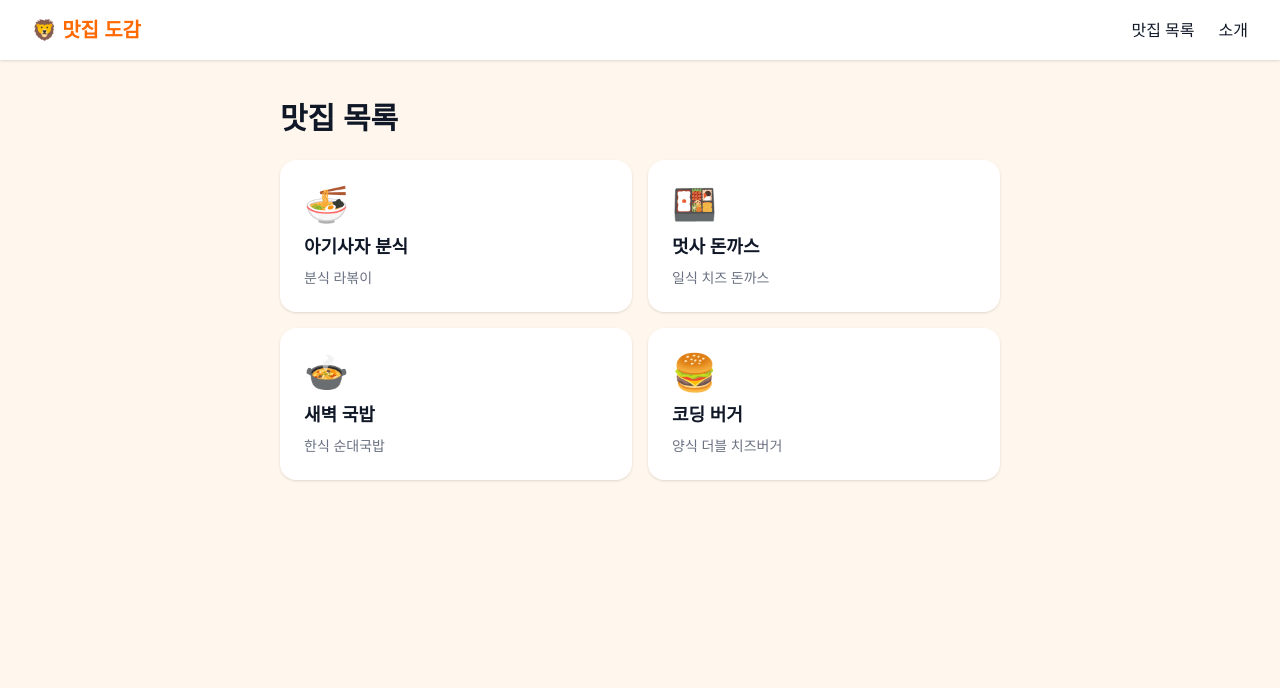
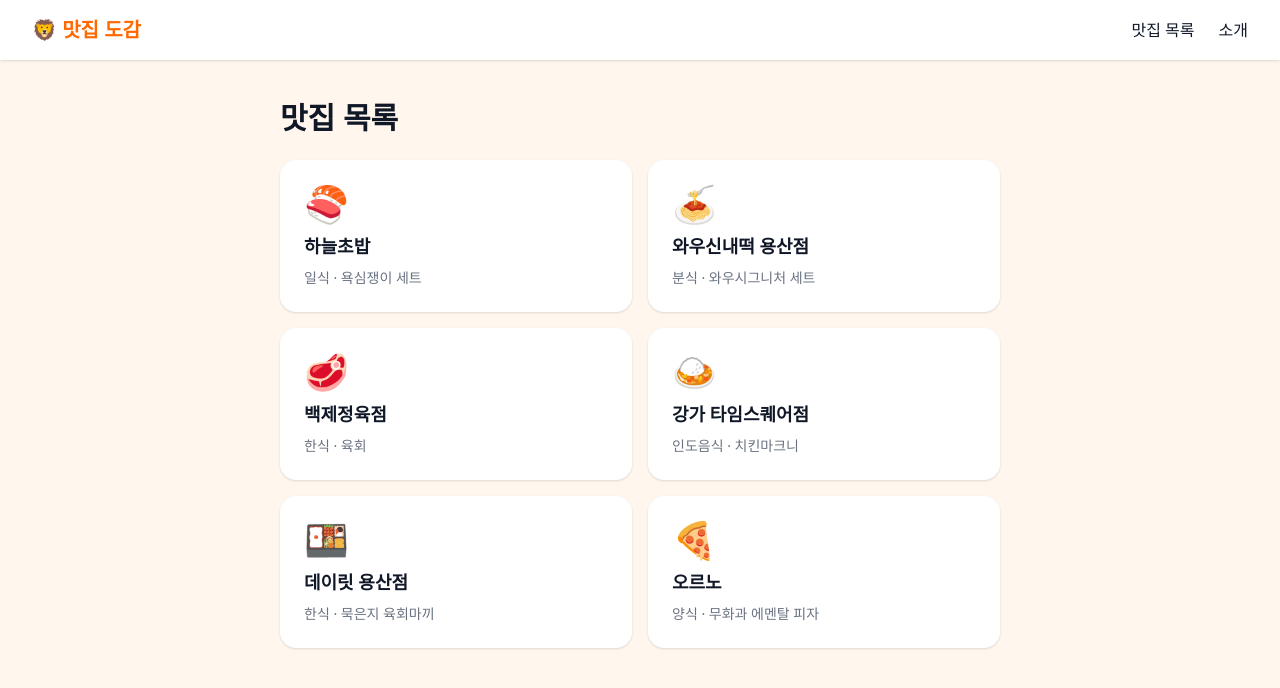
Before and after one commit to LikeLion-at-CAU-14th/Jisu-Kim, a Next.js app in the folder week25/: page /restaurants in a window 1280 px wide. Shown: the top 688 px of the page. Built offline with nearby package versions, Linux system fonts and the light colour scheme.

Commit message:
feat:과제 1번, 2번, 3번 기능

```diff
--- /dev/null
+++ b/week25/app/not-found.tsx
@@ -0,0 +1,16 @@
+export default function NotFound() {
+  return (
+    <main className="min-h-screen flex flex-col items-center justify-center gap-6">
+      <h1 className="text-4xl font-bold text-red-500">
+        ⚠️존재하지 않는 맛집입니다⚠️
+      </h1>
+
+      <a
+        href="/restaurants"
+        className="rounded-full bg-orange-500 px-6 py-3 text-white font-semibold"
+      >
+        맛집 목록으로 돌아가기
+      </a>
+    </main>
+  );
+}
--- a/week25/app/restaurants/[id]/page.tsx
+++ b/week25/app/restaurants/[id]/page.tsx
@@ -1,6 +1,7 @@
+import BackButton from "@/components/BackButton";
 import LikeButton from "@/components/LikeButton";
 import { restaurants } from "@/data/restaurants";
-import Link from "next/link";
+import { notFound } from "next/navigation";
 
 export default async function RestaurantsDetailPage ({
     params,
@@ -11,7 +12,7 @@ export default async function RestaurantsDetailPage ({
     const restaurant = restaurants.find((item) => item.id === Number(id));
 
     if (!restaurant) {
-        return <p>그런 맛집은 도감에 없어요.</p>;
+        notFound();
     }
 
     return (
@@ -24,9 +25,7 @@ export default async function RestaurantsDetailPage ({
         </p>
         <p className="rounded-xl bg-orange-50 p-4">“{restaurant.comment}”</p>
         <LikeButton/>
-        <Link href="/restaurants" className="text-orange-500 underline">
-            목록으로 돌아가기
-        </Link>
+        <BackButton/>
         </div>
     )
 }
--- a/week25/app/restaurants/page.tsx
+++ b/week25/app/restaurants/page.tsx
@@ -15,7 +15,7 @@ export default function RestaurantsPage() {
                             className = "flex flex-col gap-2 rounded-2xl bg-white p-6 shadow-sm hover:shadow-md">
                             <span className = "text-4xl"> {restaurant.emoji}</span>
                             <span className = "text-lg font-bold"> {restaurant.name}</span>
-                            <span className = "text-sm text-gray-500"> {restaurant.category} {restaurant.menu}</span>
+                            <span className = "text-sm text-gray-500"> {restaurant.category} · {restaurant.menu}</span>
                         </Link>
                     </li>
                 ))}
--- /dev/null
+++ b/week25/components/BackButton.tsx
@@ -0,0 +1,17 @@
+"use client";
+
+import { useRouter } from "next/navigation";
+
+export default function BackButton() {
+  const router = useRouter();
+
+  return (
+    <button
+      type="button"
+      onClick={() => router.back()}
+      className="self-start text-orange-500 underline"
+    >
+      목록으로 돌아가기
+    </button>
+  );
+}
--- a/week25/data/restaurants.ts
+++ b/week25/data/restaurants.ts
@@ -12,38 +12,56 @@ export type Restaurant = {
 export const restaurants: Restaurant[] = [
   {
     id: 1,
-    name: "아기사자 분식",
-    category: "분식",
-    emoji: "🍜",
-    menu: "라볶이",
-    price: 6000,
-    comment: "시험기간에 여기 없었으면 못 버텼다",
+    name: "하늘초밥",
+    category: "일식",
+    emoji: "🍣",
+    menu: "욕심쟁이 세트",
+    price: 59000,
+    comment: "최고의 스시 맛집!",
   },
   {
     id: 2,
-    name: "멋사 돈까스",
-    category: "일식",
-    emoji: "🍱",
-    menu: "치즈 돈까스",
-    price: 9500,
-    comment: "치즈가 접시 밖으로 탈출함",
+    name: "와우신내떡 용산점",
+    category: "분식",
+    emoji: "🍝",
+    menu: "와우시그니처 세트",
+    price: 12200,
+    comment: "최애 떡볶이집!! 감튀 필수",
   },
   {
     id: 3,
-    name: "새벽 국밥",
+    name: "백제정육점",
     category: "한식",
-    emoji: "🍲",
-    menu: "순대국밥",
-    price: 9000,
-    comment: "해커톤 끝나고 먹으면 눈물 나는 맛",
+    emoji: "🥩",
+    menu: "육회",
+    price: 53000,
+    comment: "단백질 채우고 싶으면 여기!!",
   },
   {
     id: 4,
-    name: "코딩 버거",
-    category: "양식",
-    emoji: "🍔",
-    menu: "더블 치즈버거",
-    price: 8500,
-    comment: "한 손엔 버거, 한 손엔 키보드",
+    name: "강가 타임스퀘어점",
+    category: "인도음식",
+    emoji: "🍛",
+    menu: "치킨마크니",
+    price: 26000,
+    comment: "분위기도 좋은 커리 맛집",
   },
+  {
+    id:5,
+    name:"데이릿 용산점",
+    category: "한식",
+    emoji:"🍱",
+    menu: "묵은지 육회마끼",
+    price:13800,
+    comment: "여기 완전 👍🏻👍🏻👍🏻",
+  },
+  {
+    id:6,
+    name:"오르노",
+    category:"양식",
+    emoji:"🍕",
+    menu:"무화과 에멘탈 피자",
+    price:35500,
+    comment:"느좋 피자집",
+  }
 ];
```
